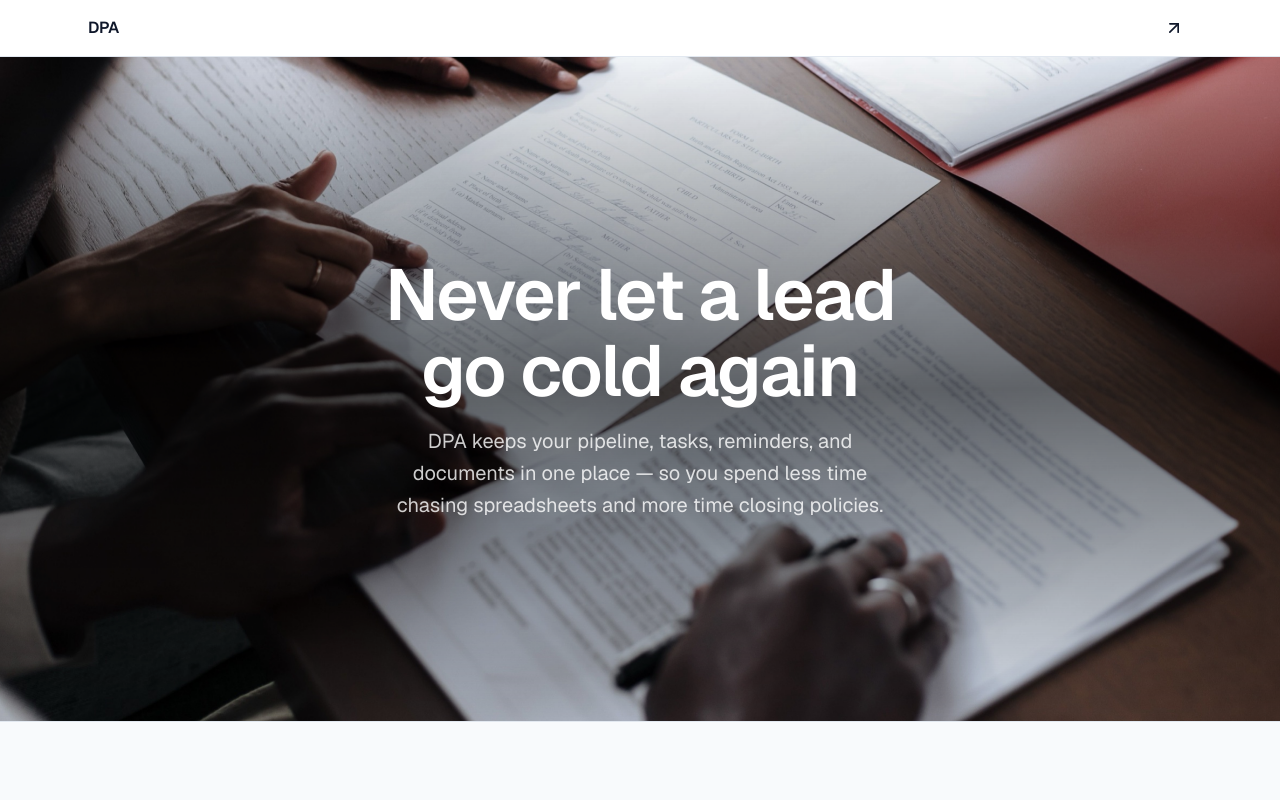
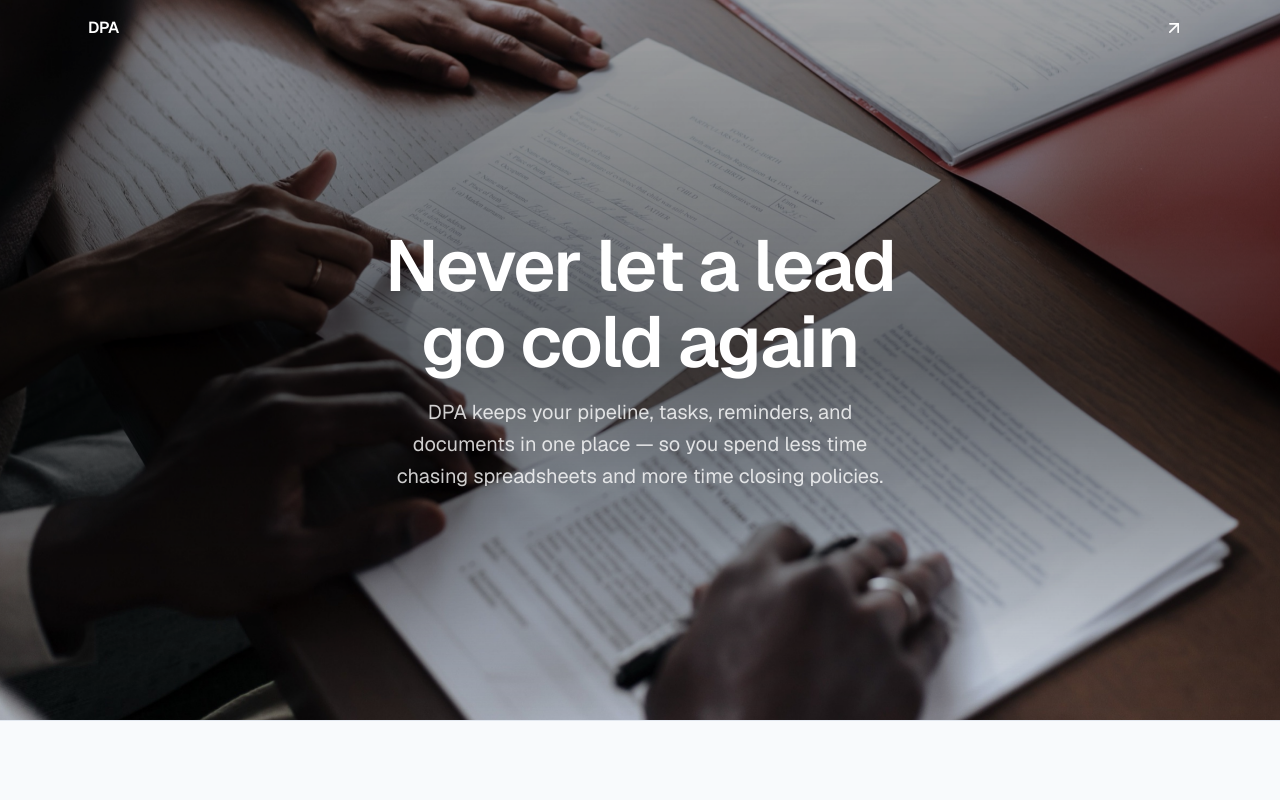
Before and after one commit to DPA-Tricore/public-website, a Next.js app: page / in a window 1280 px wide. Shown: the top 800 px of the page. Built offline with nearby package versions, Linux system fonts and the light colour scheme.

Commit message:
style: float navbar directly over hero image, no separate bar or scroll tracking

```diff
--- a/app/page.tsx
+++ b/app/page.tsx
@@ -8,7 +8,7 @@ import Footer from "@/components/Footer";
 
 export default function Home() {
   return (
-    <div className="flex min-h-full flex-col bg-white">
+    <div className="relative flex min-h-full flex-col bg-white">
       <Navbar />
       <main className="flex-1">
         <Hero />
--- a/components/Hero.tsx
+++ b/components/Hero.tsx
@@ -3,7 +3,7 @@ import Image from "next/image";
 // public/hero-background.jpg — free-license photo (Pexels, photographer Ron Lach)
 export default function Hero() {
   return (
-    <section className="relative flex min-h-[calc(90svh-3.5rem)] flex-col items-center justify-center overflow-hidden px-6 text-center">
+    <section className="relative flex min-h-[90svh] flex-col items-center justify-center overflow-hidden px-6 text-center">
       <Image
         src="/hero-background.jpg"
         alt=""
@@ -12,7 +12,7 @@ export default function Hero() {
         sizes="100vw"
         className="hero-zoom object-cover object-bottom"
       />
-      <div className="absolute inset-0 bg-gradient-to-b from-black/0 via-black/55 to-black/0" />
+      <div className="absolute inset-0 bg-gradient-to-b from-black/35 via-black/55 to-black/0" />
 
       <div className="relative">
         <h1 className="mx-auto max-w-4xl text-balance text-6xl font-semibold leading-[1.05] tracking-tight text-white sm:text-7xl">
--- a/components/Navbar.tsx
+++ b/components/Navbar.tsx
@@ -4,16 +4,16 @@ import { SITE } from "@/lib/constants/landing";
 
 export default function Navbar() {
   return (
-    <header className="sticky top-0 z-50 border-b border-border bg-white/80 backdrop-blur">
+    <header className="absolute inset-x-0 top-0 z-50">
       <nav className="mx-auto flex h-14 max-w-6xl items-center justify-between px-6">
-        <Link href="/" className="text-base font-semibold tracking-tight text-foreground">
+        <Link href="/" className="text-base font-semibold tracking-tight text-white">
           {SITE.name}
         </Link>
 
         <a
           href="#"
           aria-label="Go to console"
-          className="rounded-full p-2 text-foreground transition-colors hover:bg-surface hover:text-brand"
+          className="rounded-full p-2 text-white transition-colors hover:bg-white/10"
         >
           <ArrowUpRight className="h-5 w-5" />
         </a>
```
